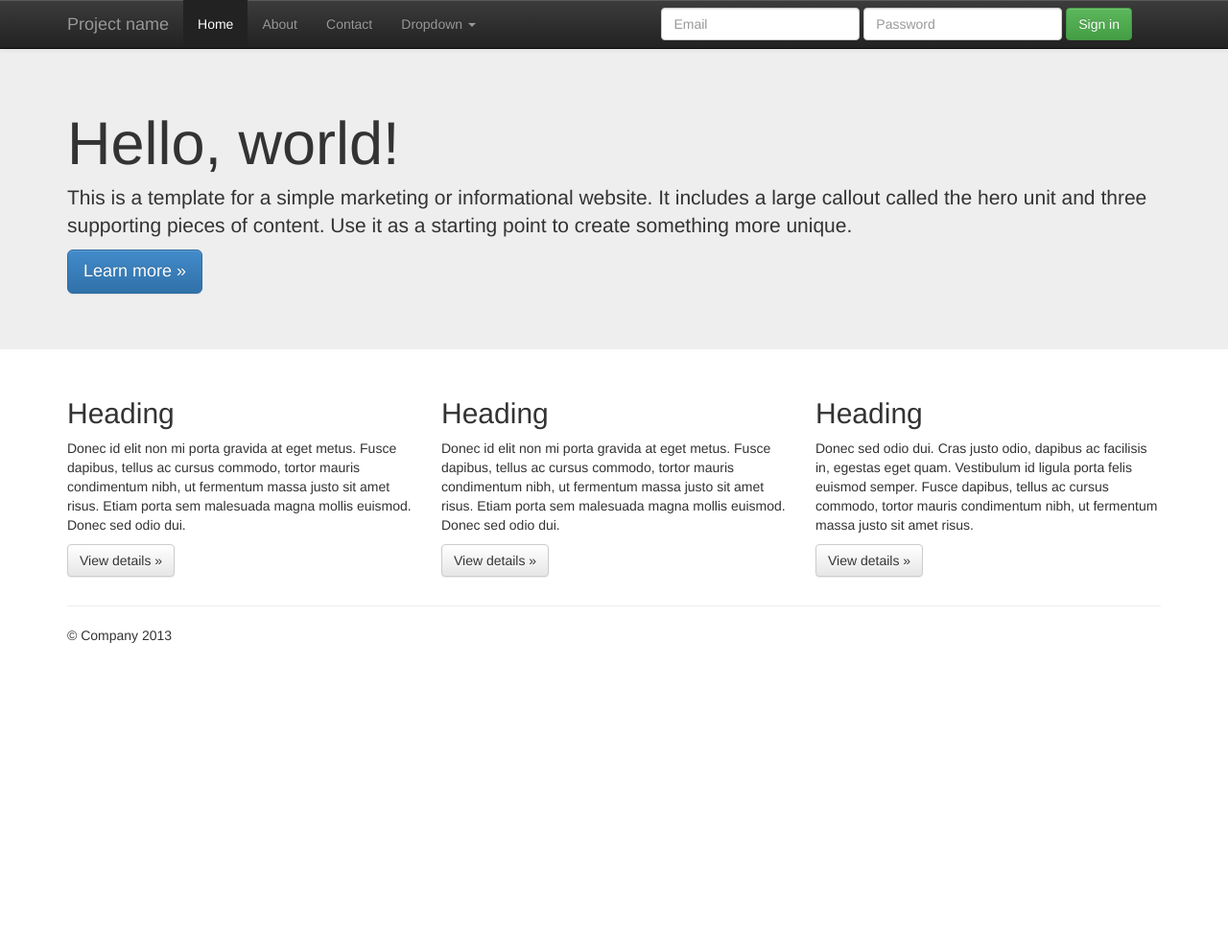
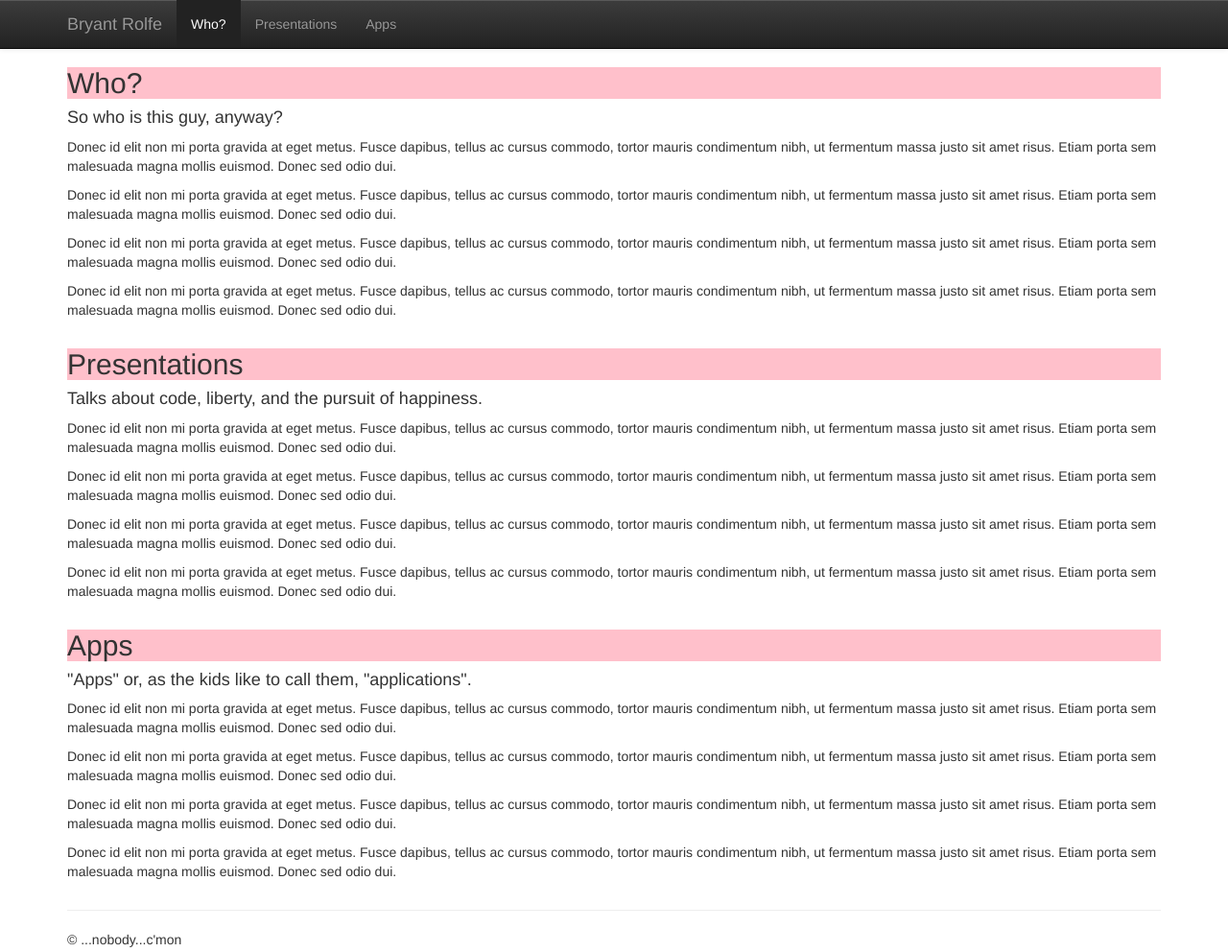
Before and after one commit to brolfe/brolfe.github.io, a website: page index.html in a window 1280 px wide. Shown: the whole page at 96% size. Before the commit the page ends 800 px from the top, so only its background shows below. Drawn offline with nearby package versions, Linux system fonts and the light colour scheme.

Commit message:
Providing some structure.

```diff
--- a/css/main.css
+++ b/css/main.css
@@ -3,3 +3,7 @@
 /* ==========================================================================
    Author's custom styles
    ========================================================================== */
+
+.bcr-content h2 {
+    background-color: pink;
+}
--- a/index.html
+++ b/index.html
@@ -28,72 +28,55 @@
             <span class="icon-bar"></span>
             <span class="icon-bar"></span>
           </button>
-          <a class="navbar-brand" href="#">Project name</a>
+          <a class="navbar-brand" href="#who">Bryant Rolfe</a>
         </div>
         <div class="navbar-collapse collapse">
           <ul class="nav navbar-nav">
-            <li class="active"><a href="#">Home</a></li>
-            <li><a href="#about">About</a></li>
-            <li><a href="#contact">Contact</a></li>
-            <li class="dropdown">
-              <a href="#" class="dropdown-toggle" data-toggle="dropdown">Dropdown <b class="caret"></b></a>
-              <ul class="dropdown-menu">
-                <li><a href="#">Action</a></li>
-                <li><a href="#">Another action</a></li>
-                <li><a href="#">Something else here</a></li>
-                <li class="divider"></li>
-                <li class="dropdown-header">Nav header</li>
-                <li><a href="#">Separated link</a></li>
-                <li><a href="#">One more separated link</a></li>
-              </ul>
-            </li>
+            <li class="active"><a href="#who">Who?</a></li>
+            <li><a href="#presentations">Presentations</a></li>
+            <li><a href="#apps">Apps</a></li>
           </ul>
-          <form class="navbar-form navbar-right">
-            <div class="form-group">
-              <input type="text" placeholder="Email" class="form-control">
-            </div>
-            <div class="form-group">
-              <input type="password" placeholder="Password" class="form-control">
-            </div>
-            <button type="submit" class="btn btn-success">Sign in</button>
-          </form>
         </div><!--/.navbar-collapse -->
       </div>
     </div>
 
-    <!-- Main jumbotron for a primary marketing message or call to action -->
-    <div class="jumbotron">
-      <div class="container">
-        <h1>Hello, world!</h1>
-        <p>This is a template for a simple marketing or informational website. It includes a large callout called the hero unit and three supporting pieces of content. Use it as a starting point to create something more unique.</p>
-        <p><a class="btn btn-primary btn-lg">Learn more &raquo;</a></p>
+    <div class="container bcr-content">
+      <!-- SECTION: Who? -->
+      <div class="row" id="who">
+        <div class="col-xs-12">
+          <h2>Who?</h2>
+          <h4>So who is this guy, anyway?</h4>
+          <p>Donec id elit non mi porta gravida at eget metus. Fusce dapibus, tellus ac cursus commodo, tortor mauris condimentum nibh, ut fermentum massa justo sit amet risus. Etiam porta sem malesuada magna mollis euismod. Donec sed odio dui. </p>
+          <p>Donec id elit non mi porta gravida at eget metus. Fusce dapibus, tellus ac cursus commodo, tortor mauris condimentum nibh, ut fermentum massa justo sit amet risus. Etiam porta sem malesuada magna mollis euismod. Donec sed odio dui. </p>
+          <p>Donec id elit non mi porta gravida at eget metus. Fusce dapibus, tellus ac cursus commodo, tortor mauris condimentum nibh, ut fermentum massa justo sit amet risus. Etiam porta sem malesuada magna mollis euismod. Donec sed odio dui. </p>
+          <p>Donec id elit non mi porta gravida at eget metus. Fusce dapibus, tellus ac cursus commodo, tortor mauris condimentum nibh, ut fermentum massa justo sit amet risus. Etiam porta sem malesuada magna mollis euismod. Donec sed odio dui. </p>
+        </div>
       </div>
-    </div>
-
-    <div class="container">
-      <!-- Example row of columns -->
-      <div class="row">
-        <div class="col-lg-4">
-          <h2>Heading</h2>
+      <div class="row" id="presentations">
+        <div class="col-xs-12">
+          <h2>Presentations</h2>
+          <h4>Talks about code, liberty, and the pursuit of happiness.</h4>
           <p>Donec id elit non mi porta gravida at eget metus. Fusce dapibus, tellus ac cursus commodo, tortor mauris condimentum nibh, ut fermentum massa justo sit amet risus. Etiam porta sem malesuada magna mollis euismod. Donec sed odio dui. </p>
-          <p><a class="btn btn-default" href="#">View details &raquo;</a></p>
+          <p>Donec id elit non mi porta gravida at eget metus. Fusce dapibus, tellus ac cursus commodo, tortor mauris condimentum nibh, ut fermentum massa justo sit amet risus. Etiam porta sem malesuada magna mollis euismod. Donec sed odio dui. </p>
+          <p>Donec id elit non mi porta gravida at eget metus. Fusce dapibus, tellus ac cursus commodo, tortor mauris condimentum nibh, ut fermentum massa justo sit amet risus. Etiam porta sem malesuada magna mollis euismod. Donec sed odio dui. </p>
+          <p>Donec id elit non mi porta gravida at eget metus. Fusce dapibus, tellus ac cursus commodo, tortor mauris condimentum nibh, ut fermentum massa justo sit amet risus. Etiam porta sem malesuada magna mollis euismod. Donec sed odio dui. </p>
         </div>
-        <div class="col-lg-4">
-          <h2>Heading</h2>
+      </div>
+      <div class="row" id="apps">
+        <div class="col-xs-12">
+          <h2>Apps</h2>
+          <h4>"Apps" or, as the kids like to call them, "applications".</h4>
           <p>Donec id elit non mi porta gravida at eget metus. Fusce dapibus, tellus ac cursus commodo, tortor mauris condimentum nibh, ut fermentum massa justo sit amet risus. Etiam porta sem malesuada magna mollis euismod. Donec sed odio dui. </p>
-          <p><a class="btn btn-default" href="#">View details &raquo;</a></p>
-       </div>
-        <div class="col-lg-4">
-          <h2>Heading</h2>
-          <p>Donec sed odio dui. Cras justo odio, dapibus ac facilisis in, egestas eget quam. Vestibulum id ligula porta felis euismod semper. Fusce dapibus, tellus ac cursus commodo, tortor mauris condimentum nibh, ut fermentum massa justo sit amet risus.</p>
-          <p><a class="btn btn-default" href="#">View details &raquo;</a></p>
+          <p>Donec id elit non mi porta gravida at eget metus. Fusce dapibus, tellus ac cursus commodo, tortor mauris condimentum nibh, ut fermentum massa justo sit amet risus. Etiam porta sem malesuada magna mollis euismod. Donec sed odio dui. </p>
+          <p>Donec id elit non mi porta gravida at eget metus. Fusce dapibus, tellus ac cursus commodo, tortor mauris condimentum nibh, ut fermentum massa justo sit amet risus. Etiam porta sem malesuada magna mollis euismod. Donec sed odio dui. </p>
+          <p>Donec id elit non mi porta gravida at eget metus. Fusce dapibus, tellus ac cursus commodo, tortor mauris condimentum nibh, ut fermentum massa justo sit amet risus. Etiam porta sem malesuada magna mollis euismod. Donec sed odio dui. </p>
         </div>
       </div>
 
       <hr>
 
       <footer>
-        <p>&copy; Company 2013</p>
+        <p>&copy; ...nobody...c'mon</p>
       </footer>
     </div> <!-- /container -->        <script src="http://ajax.googleapis.com/ajax/libs/jquery/1.10.1/jquery.js"></script>
         <script>window.jQuery || document.write('<script src="js/vendor/jquery-1.10.1.js"><\/script>')</script>
```
